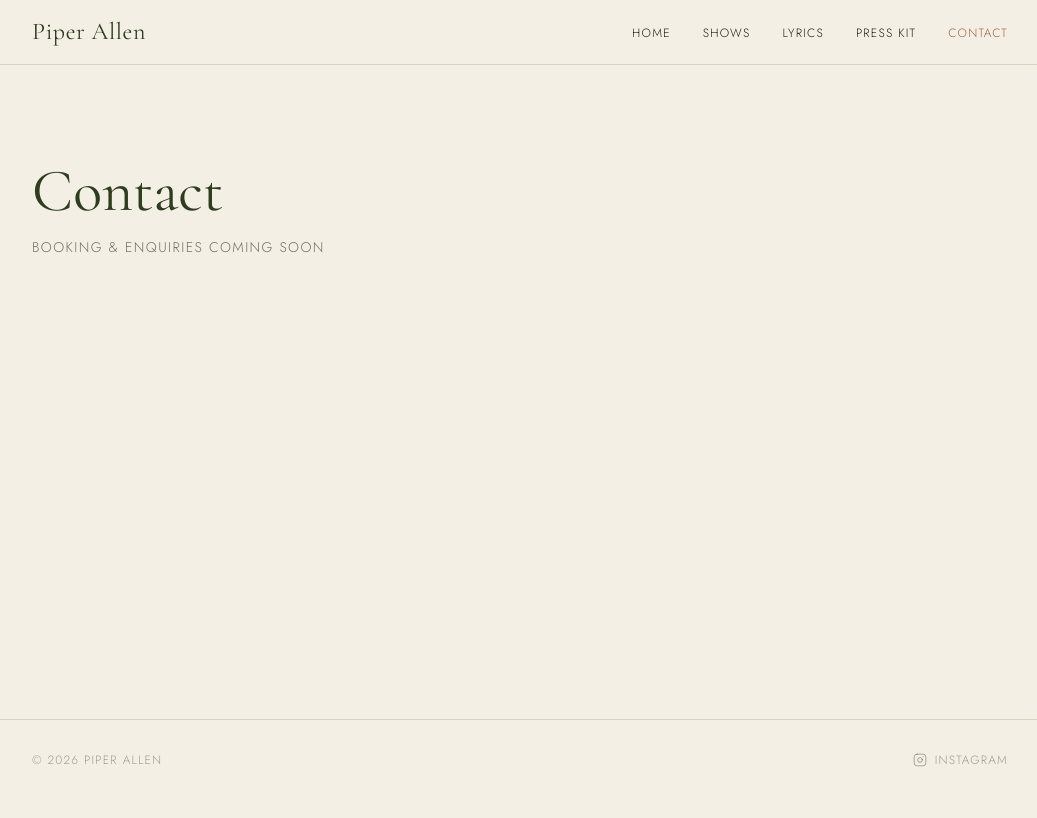
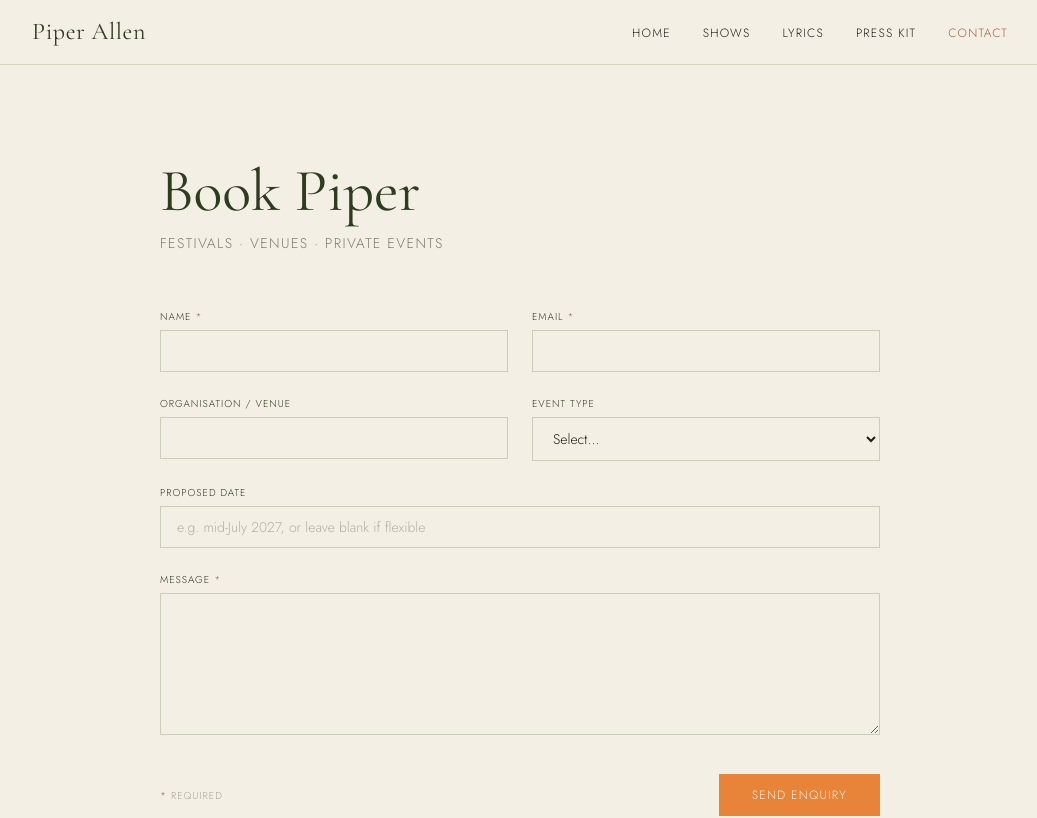
Before and after one commit to JUSTINAPP/piper-allen-music, a Next.js app: page /contact in a window 1280 px wide. Shown: the top 818 px of the page, without its empty margins (120-1157 px from the left). Built offline with nearby package versions, Linux system fonts and the light colour scheme.

Commit message:
add contact form with Resend email

```diff
--- /dev/null
+++ b/app/contact/ContactForm.tsx
@@ -0,0 +1,154 @@
+'use client'
+
+import { useActionState } from 'react'
+import { sendEnquiry, type EnquiryState } from './actions'
+
+const inputClass =
+  'w-full border border-sage/40 bg-cream text-ink font-sans text-sm px-4 py-2.5 focus:outline-none focus:border-forest transition-colors duration-150'
+
+const labelClass =
+  'block font-sans text-[10px] tracking-widest uppercase text-forest mb-1.5'
+
+export default function ContactForm() {
+  const [state, formAction, isPending] = useActionState<EnquiryState, FormData>(
+    sendEnquiry,
+    null,
+  )
+
+  if (state?.success) {
+    return (
+      <div className="py-16 flex flex-col items-start gap-4">
+        <p className="font-serif italic text-forest text-2xl md:text-3xl">
+          Thank you — your enquiry has been sent.
+        </p>
+        <p className="font-sans font-light text-ink/60 text-sm leading-relaxed">
+          Piper will be in touch soon. In the meantime, feel free to follow along on{' '}
+          <a
+            href="https://www.instagram.com/piperallenmusic/"
+            target="_blank"
+            rel="noopener noreferrer"
+            className="underline underline-offset-2 hover:text-ink transition-colors"
+          >
+            Instagram
+          </a>
+          .
+        </p>
+      </div>
+    )
+  }
+
+  return (
+    <form action={formAction} className="flex flex-col gap-6">
+      {/* Name + Email */}
+      <div className="grid md:grid-cols-2 gap-6">
+        <div>
+          <label htmlFor="name" className={labelClass}>
+            Name <span className="text-sienna">*</span>
+          </label>
+          <input
+            id="name"
+            name="name"
+            type="text"
+            required
+            autoComplete="name"
+            className={inputClass}
+          />
+        </div>
+        <div>
+          <label htmlFor="email" className={labelClass}>
+            Email <span className="text-sienna">*</span>
+          </label>
+          <input
+            id="email"
+            name="email"
+            type="email"
+            required
+            autoComplete="email"
+            className={inputClass}
+          />
+        </div>
+      </div>
+
+      {/* Organisation + Event Type */}
+      <div className="grid md:grid-cols-2 gap-6">
+        <div>
+          <label htmlFor="organisation" className={labelClass}>
+            Organisation / Venue
+          </label>
+          <input
+            id="organisation"
+            name="organisation"
+            type="text"
+            autoComplete="organization"
+            className={inputClass}
+          />
+        </div>
+        <div>
+          <label htmlFor="eventType" className={labelClass}>
+            Event Type
+          </label>
+          <select
+            id="eventType"
+            name="eventType"
+            className={inputClass}
+            defaultValue=""
+          >
+            <option value="" disabled>Select…</option>
+            <option value="Festival">Festival</option>
+            <option value="Venue">Venue</option>
+            <option value="Private Event">Private Event</option>
+            <option value="Corporate">Corporate</option>
+            <option value="Other">Other</option>
+          </select>
+        </div>
+      </div>
+
+      {/* Proposed Date */}
+      <div>
+        <label htmlFor="proposedDate" className={labelClass}>
+          Proposed Date
+        </label>
+        <input
+          id="proposedDate"
+          name="proposedDate"
+          type="text"
+          placeholder="e.g. mid-July 2027, or leave blank if flexible"
+          className={`${inputClass} placeholder:text-ink/30`}
+        />
+      </div>
+
+      {/* Message */}
+      <div>
+        <label htmlFor="message" className={labelClass}>
+          Message <span className="text-sienna">*</span>
+        </label>
+        <textarea
+          id="message"
+          name="message"
+          required
+          rows={6}
+          className={`${inputClass} resize-y`}
+        />
+      </div>
+
+      {/* Error */}
+      {state?.success === false && (
+        <p className="font-sans text-sm text-sienna">{state.error}</p>
+      )}
+
+      {/* Submit */}
+      <div className="flex items-center justify-between gap-4 pt-2">
+        <p className="font-sans text-[10px] tracking-widest uppercase text-ink/35">
+          <span className="text-sienna">*</span> Required
+        </p>
+        <button
+          type="submit"
+          disabled={isPending}
+          className="border border-tangerine bg-tangerine text-cream px-8 py-3 text-xs tracking-widest uppercase transition-colors duration-150 hover:bg-cream hover:text-tangerine active:bg-cream/85 active:text-tangerine disabled:opacity-50 disabled:cursor-not-allowed"
+        >
+          {isPending ? 'Sending…' : 'Send Enquiry'}
+        </button>
+      </div>
+    </form>
+  )
+}
--- /dev/null
+++ b/app/contact/actions.ts
@@ -0,0 +1,69 @@
+'use server'
+
+import { Resend } from 'resend'
+
+export type EnquiryState =
+  | { success: true }
+  | { success: false; error: string }
+  | null
+
+export async function sendEnquiry(
+  _prevState: EnquiryState,
+  formData: FormData,
+): Promise<EnquiryState> {
+  const name = (formData.get('name') as string | null)?.trim() ?? ''
+  const email = (formData.get('email') as string | null)?.trim() ?? ''
+  const organisation = (formData.get('organisation') as string | null)?.trim() ?? ''
+  const eventType = (formData.get('eventType') as string | null)?.trim() ?? ''
+  const proposedDate = (formData.get('proposedDate') as string | null)?.trim() ?? ''
+  const message = (formData.get('message') as string | null)?.trim() ?? ''
+
+  if (!process.env.RESEND_API_KEY) {
+    throw new Error('RESEND_API_KEY environment variable is not set')
+  }
+
+  if (!name || !email || !message) {
+    return { success: false, error: 'Please fill in your name, email, and message.' }
+  }
+
+  try {
+    const resend = new Resend(process.env.RESEND_API_KEY)
+    await resend.emails.send({
+      from: 'Piper Allen <onboarding@resend.dev>',
+      to: 'piperallen11@gmail.com',
+      replyTo: email,
+      subject: `Booking Enquiry — ${name}${eventType ? ` (${eventType})` : ''}`,
+      text: [
+        'New booking enquiry from piperallenmusic.com',
+        '',
+        `Name:               ${name}`,
+        `Email:              ${email}`,
+        `Organisation/Venue: ${organisation || '—'}`,
+        `Event Type:         ${eventType || '—'}`,
+        `Proposed Date:      ${proposedDate || '—'}`,
+        '',
+        'Message:',
+        message,
+      ].join('\n'),
+      html: `
+        <div style="font-family:sans-serif;max-width:600px;margin:0 auto;color:#211D17">
+          <h2 style="color:#2E3D1F;margin-bottom:24px">New Booking Enquiry</h2>
+          <table style="width:100%;border-collapse:collapse">
+            <tr><td style="padding:8px 0;color:#9E6240;font-size:12px;text-transform:uppercase;letter-spacing:.08em;width:180px">Name</td><td style="padding:8px 0">${name}</td></tr>
+            <tr><td style="padding:8px 0;color:#9E6240;font-size:12px;text-transform:uppercase;letter-spacing:.08em">Email</td><td style="padding:8px 0"><a href="mailto:${email}" style="color:#2E3D1F">${email}</a></td></tr>
+            <tr><td style="padding:8px 0;color:#9E6240;font-size:12px;text-transform:uppercase;letter-spacing:.08em">Organisation / Venue</td><td style="padding:8px 0">${organisation || '—'}</td></tr>
+            <tr><td style="padding:8px 0;color:#9E6240;font-size:12px;text-transform:uppercase;letter-spacing:.08em">Event Type</td><td style="padding:8px 0">${eventType || '—'}</td></tr>
+            <tr><td style="padding:8px 0;color:#9E6240;font-size:12px;text-transform:uppercase;letter-spacing:.08em">Proposed Date</td><td style="padding:8px 0">${proposedDate || '—'}</td></tr>
+          </table>
+          <hr style="border:none;border-top:1px solid #8A9B6E40;margin:20px 0">
+          <p style="color:#9E6240;font-size:12px;text-transform:uppercase;letter-spacing:.08em;margin-bottom:8px">Message</p>
+          <p style="line-height:1.7;white-space:pre-wrap">${message}</p>
+        </div>
+      `,
+    })
+    return { success: true }
+  } catch (error) {
+    console.error('Resend error:', error)
+    return { success: false, error: error instanceof Error ? error.message : String(error) }
+  }
+}
--- a/app/contact/page.tsx
+++ b/app/contact/page.tsx
@@ -1,4 +1,5 @@
 import type { Metadata } from "next";
+import ContactForm from "./ContactForm";
 
 export const metadata: Metadata = {
   title: { absolute: "Book Piper Allen | Enquiries" },
@@ -9,11 +10,15 @@ export const metadata: Metadata = {
 
 export default function ContactPage() {
   return (
-    <div className="max-w-5xl mx-auto px-6 py-24">
-      <h1 className="font-serif text-5xl md:text-6xl text-forest mb-4">Contact</h1>
-      <p className="font-sans font-light text-ink/60 text-sm tracking-widest uppercase">
-        Booking & enquiries coming soon
+    <div className="max-w-3xl mx-auto px-6 py-24">
+      <h1 className="font-serif text-5xl md:text-6xl text-forest mb-3">
+        Book Piper
+      </h1>
+      <p className="font-sans font-light text-ink/55 text-sm tracking-widest uppercase mb-14">
+        Festivals &middot; Venues &middot; Private Events
       </p>
+
+      <ContactForm />
     </div>
   );
 }
--- a/package.json
+++ b/package.json
@@ -13,7 +13,8 @@
     "next": "16.2.4",
     "next-sanity": "^12.3.0",
     "react": "19.2.4",
-    "react-dom": "19.2.4"
+    "react-dom": "19.2.4",
+    "resend": "^6.12.2"
   },
   "devDependencies": {
     "@tailwindcss/postcss": "^4",
```
Also changed, not shown: 1 other file (tests, documents, lock files or other folders).
